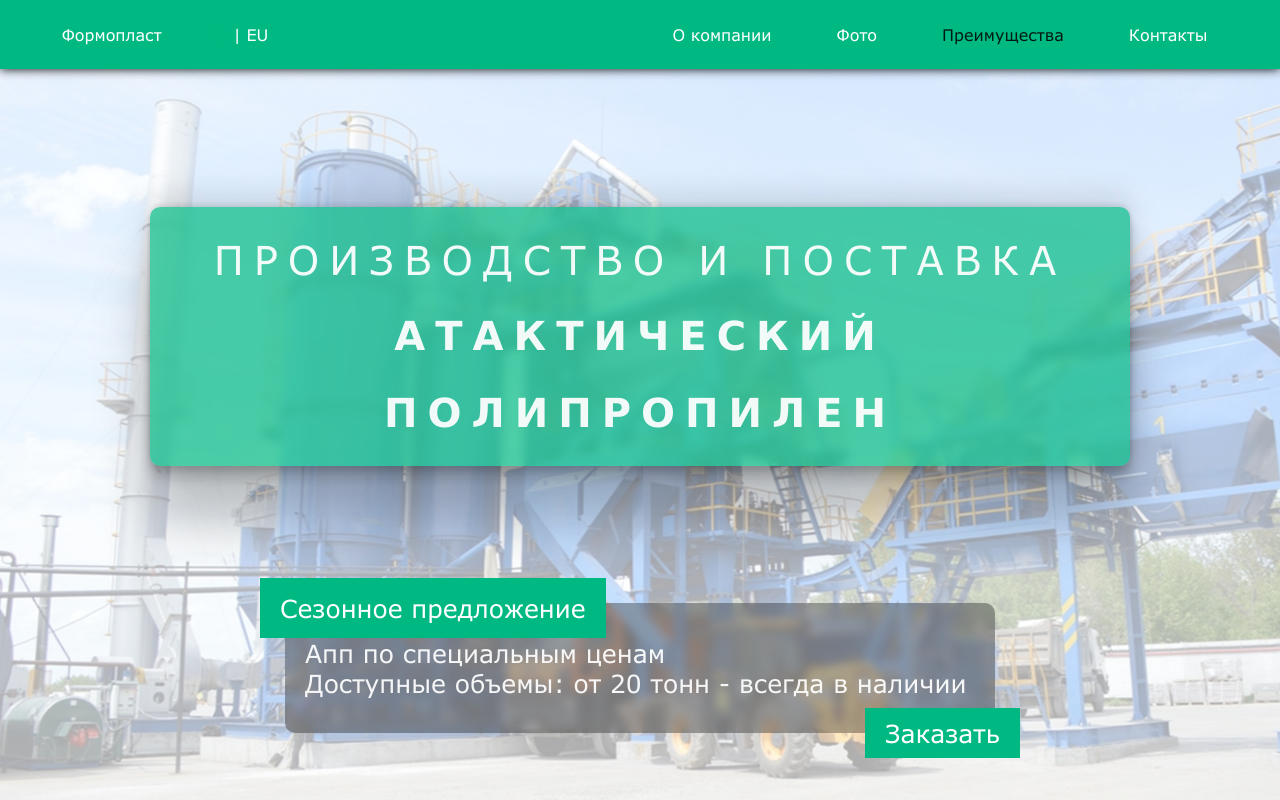
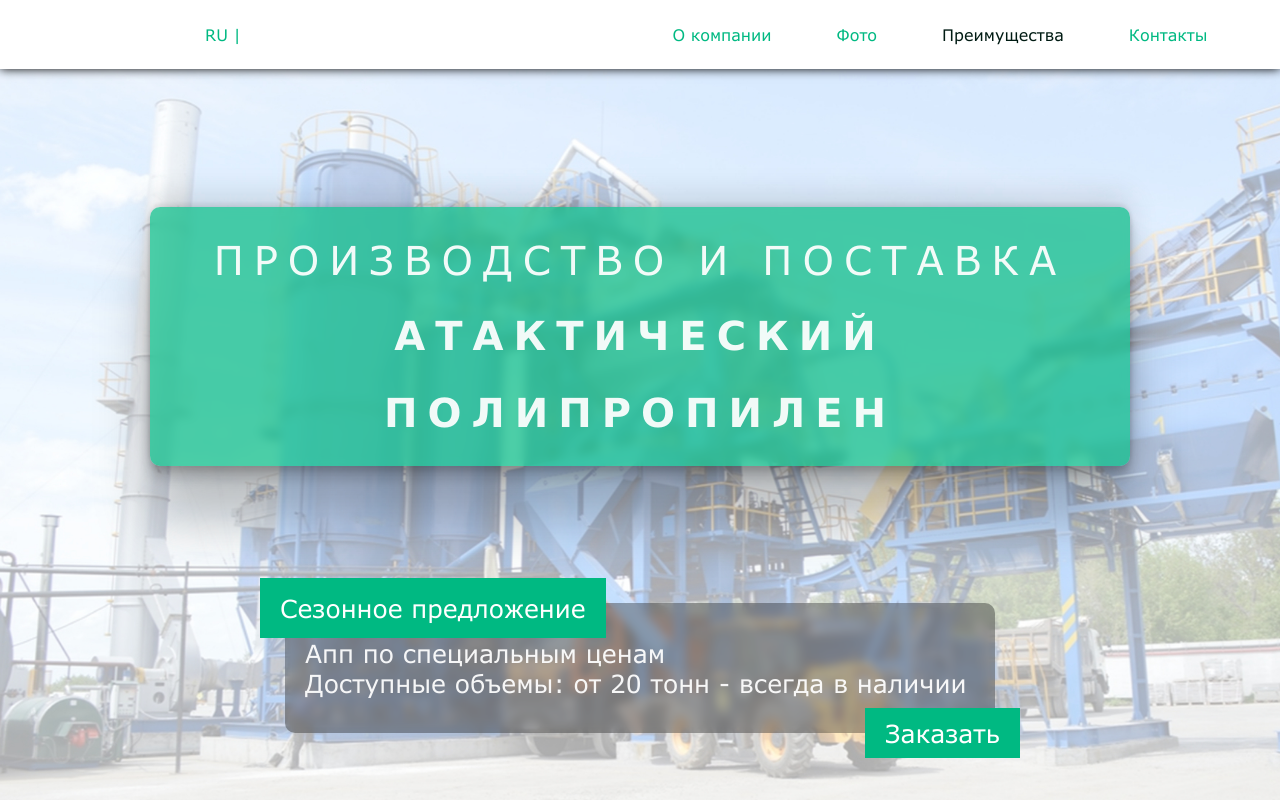
Before and after one commit to h3thal/formoplastapp.ru, a website: page #src/index.html in a window 1280 px wide. Shown: the top 800 px of the page. Drawn offline with nearby package versions, Linux system fonts and the light colour scheme; files that its build step writes are made by us from their sources.

Commit message:
new bugs scroll

```diff
--- a/#src/js/main.js
+++ b/#src/js/main.js
@@ -10,7 +10,12 @@ const links = document.getElementsByClassName('links')[0].getElementsByTagName('
 Object.values(links).forEach( function (el) {
   el.addEventListener('click', event => {
     event.preventDefault();
-    let y = document.getElementById(el.getAttribute('data-scroll')).getBoundingClientRect().top + pageYOffset - 100;
+    let h = form.getBoundingClientRect().height;
+    if ( window.innerHeight > h) {
+      y = document.getElementById(el.getAttribute('data-scroll')).getBoundingClientRect().top + pageYOffset - (window.innerHeight - h)/2;
+    } else {
+      y = document.getElementById(el.getAttribute('data-scroll')).getBoundingClientRect().top + pageYOffset - 100;
+    }
     window.scrollTo({
         top: y,
         behavior: "smooth"
@@ -34,11 +39,17 @@ document.getElementsByClassName('form_btn')[0].addEventListener('click', e => {
 })
 window.addEventListener('scroll', function (e) {
   // console.log(window.scrollY);
-  Object.values(links).forEach( function (el) {
+  Object.values(links).forEach( function (el, i) {
     let y = document.getElementById(el.getAttribute('data-scroll')).getBoundingClientRect().top + pageYOffset - 300;
     if (window.scrollY >= y) {
-      document.getElementsByClassName('links')[0].getElementsByClassName('active')[0].classList.remove('active');
+      if (i > 0) {
+        document.getElementsByClassName('links')[0].getElementsByClassName('active')[0].classList.remove('active');
+      }
       el.classList.add('active');
+    } else if (window.scrollY < document.getElementById(document.getElementsByClassName('links')[0].getElementsByTagName('a')[0].getAttribute('data-scroll')).getBoundingClientRect().top + pageYOffset - 300) {
+      if (document.getElementsByClassName('links')[0].getElementsByTagName('a')[0].classList.contains('active')) {
+          document.getElementsByClassName('links')[0].getElementsByClassName('active')[0].classList.remove('active');
+      }
     }
   });
 });
--- a/#src/scss/style.scss
+++ b/#src/scss/style.scss
@@ -28,8 +28,10 @@ h2 {
   font-weight: bold;
 }
 header {
-  background-color: $mainColor;
-  color: #fff;
+  // background-color: $mainColor;
+  background-color: $whiteColor;
+  // color: #fff;
+  color: $mainColor;
   position: sticky;
   top: 0px;
   z-index: 10;
@@ -108,6 +110,9 @@ header {
       width: 600px;
       overflow-y: hidden;
       transition: 0.5s cubic-bezier(0.175, 0.885, 0.32, 1.275);
+      a {
+        color: $mainColor;
+      }
       @include md {
         min-width: 100%;
         width: 100%;
```
Also changed, not shown: dist/css/style.css, dist/js/main.js.
